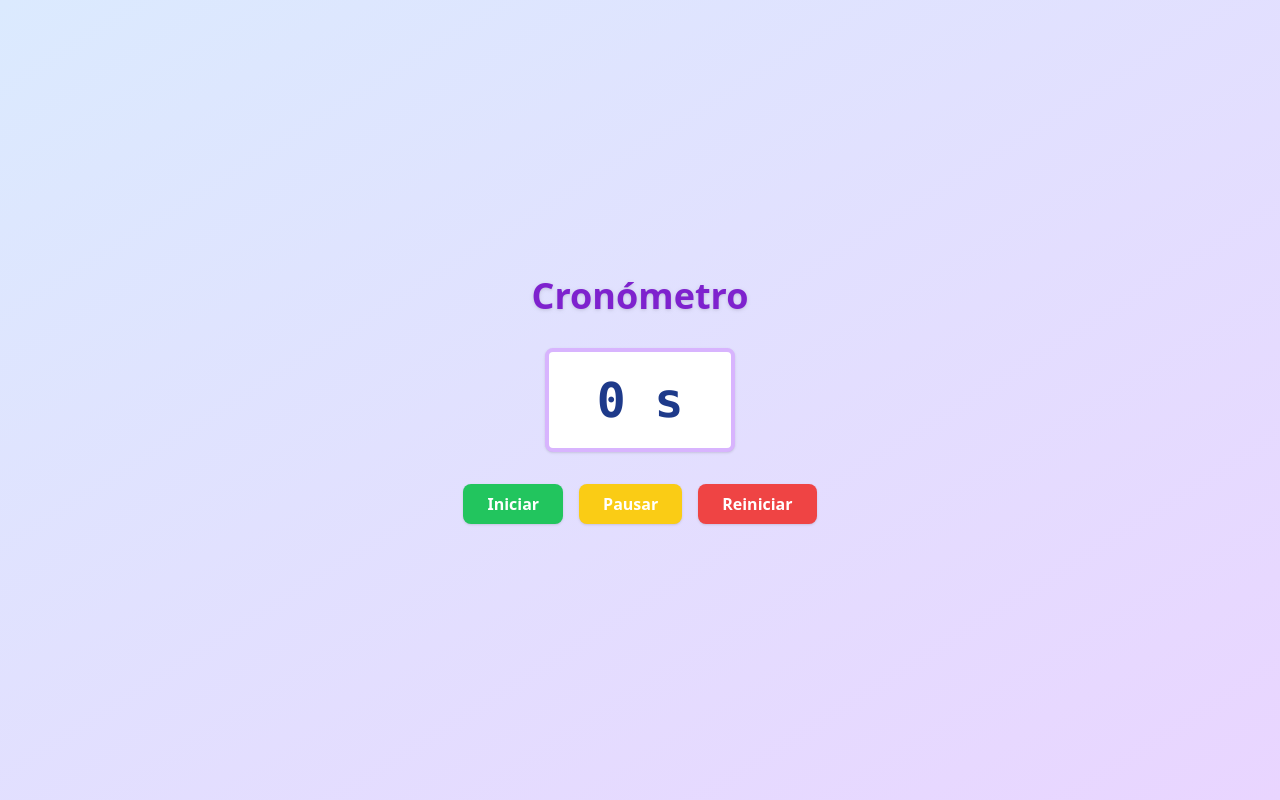
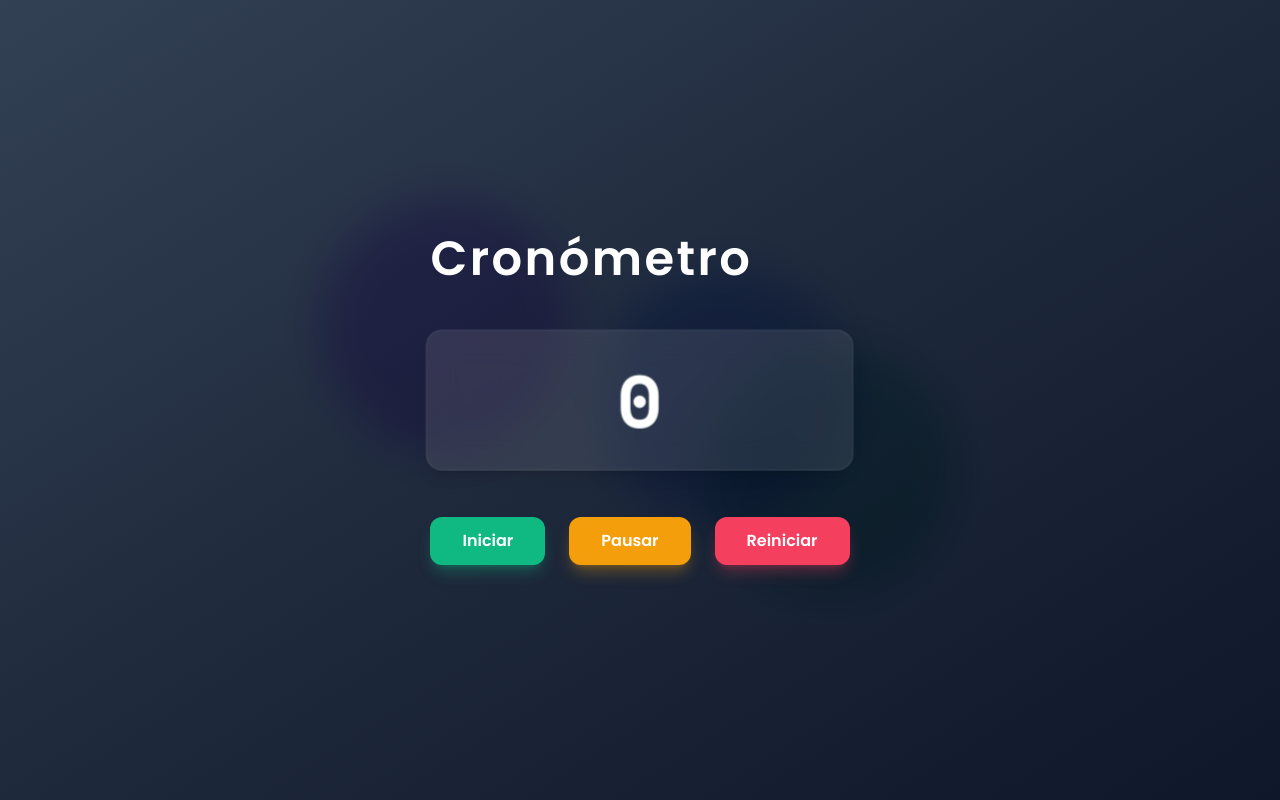
Before and after one commit to sfagnoni/DFS_00_Cronometro, a plain HTML site: page index.html in a window 1280 px wide. Drawn offline with nearby package versions, Linux system fonts and the light colour scheme.

Commit message:
fix: Update settings and HTML structure

```diff
--- a/index.html
+++ b/index.html
@@ -7,21 +7,49 @@
     <meta name="viewport" content="width=device-width, initial-scale=1.0">
     <title>Cronómetro</title>
     <script src="https://cdn.tailwindcss.com"></script>
+    <link href="https://fonts.googleapis.com/css2?family=Space+Mono:wght@400;700&family=Poppins:wght@300;600&display=swap" rel="stylesheet">
+    <style>
+        .font-space { font-family: 'Space Mono', monospace; }
+        .font-poppins { font-family: 'Poppins', sans-serif; }
+        @keyframes pulse-subtle {
+            0%, 100% { transform: scale(1); }
+            50% { transform: scale(1.02); }
+        }
+        .animate-pulse-subtle {
+            animation: pulse-subtle 2s infinite;
+        }
+    </style>
 </head>
 
-<body>
-    <div class="min-h-screen flex flex-col items-center justify-center bg-gradient-to-br from-blue-100 to-purple-200">
-        <h1 class="text-4xl font-bold mb-8 text-purple-700 drop-shadow">Cronómetro</h1>
-        <div id="display"
-            class="text-5xl font-mono font-semibold text-blue-900 bg-white rounded-lg shadow px-12 py-6 mb-8 border-4 border-purple-300">
-            0 s</div>
-        <div class="flex gap-4">
-            <input type="button" id="btn-iniciar" value="Iniciar"
-                class="px-6 py-2 bg-green-500 hover:bg-green-600 text-white font-bold rounded-lg shadow transition duration-200">
-            <input type="button" id="btn-pausar" value="Pausar"
-                class="px-6 py-2 bg-yellow-400 hover:bg-yellow-500 text-white font-bold rounded-lg shadow transition duration-200">
-            <input type="button" id="btn-reiniciar" value="Reiniciar"
-                class="px-6 py-2 bg-red-500 hover:bg-red-600 text-white font-bold rounded-lg shadow transition duration-200">
+<body class="bg-[#0F172A]">
+    <div class="min-h-screen flex flex-col items-center justify-center bg-gradient-to-tl from-[#0F172A] via-[#1E293B] to-[#334155] relative overflow-hidden">
+        <!-- Elementos decorativos de fondo -->
+        <div class="absolute top-0 left-0 w-full h-full">
+            <div class="absolute top-1/4 left-1/4 w-64 h-64 bg-purple-500 rounded-full mix-blend-multiply filter blur-xl opacity-20 animate-pulse"></div>
+            <div class="absolute top-1/3 right-1/3 w-64 h-64 bg-blue-500 rounded-full mix-blend-multiply filter blur-xl opacity-20 animate-pulse"></div>
+            <div class="absolute bottom-1/4 right-1/4 w-64 h-64 bg-teal-500 rounded-full mix-blend-multiply filter blur-xl opacity-20 animate-pulse"></div>
+        </div>
+
+        <!-- Contenido principal -->
+        <div class="relative z-10">
+            <h1 class="text-5xl font-poppins font-semibold mb-12 text-white tracking-wider">Cronómetro</h1>
+            <div id="display"
+                class="text-7xl font-space font-bold text-white bg-opacity-10 backdrop-blur-lg bg-white rounded-2xl shadow-lg px-16 py-8 mb-12 border border-white/10 animate-pulse-subtle min-w-[300px] flex items-center justify-center">
+                0</div>
+            <div class="flex gap-6">
+                <button id="btn-iniciar"
+                    class="px-8 py-3 bg-emerald-500 hover:bg-emerald-400 text-white font-poppins font-semibold rounded-xl shadow-lg shadow-emerald-500/30 transition-all duration-300 hover:scale-105">
+                    Iniciar
+                </button>
+                <button id="btn-pausar"
+                    class="px-8 py-3 bg-amber-500 hover:bg-amber-400 text-white font-poppins font-semibold rounded-xl shadow-lg shadow-amber-500/30 transition-all duration-300 hover:scale-105">
+                    Pausar
+                </button>
+                <button id="btn-reiniciar"
+                    class="px-8 py-3 bg-rose-500 hover:bg-rose-400 text-white font-poppins font-semibold rounded-xl shadow-lg shadow-rose-500/30 transition-all duration-300 hover:scale-105">
+                    Reiniciar
+                </button>
+            </div>
         </div>
 
     </div>
```
